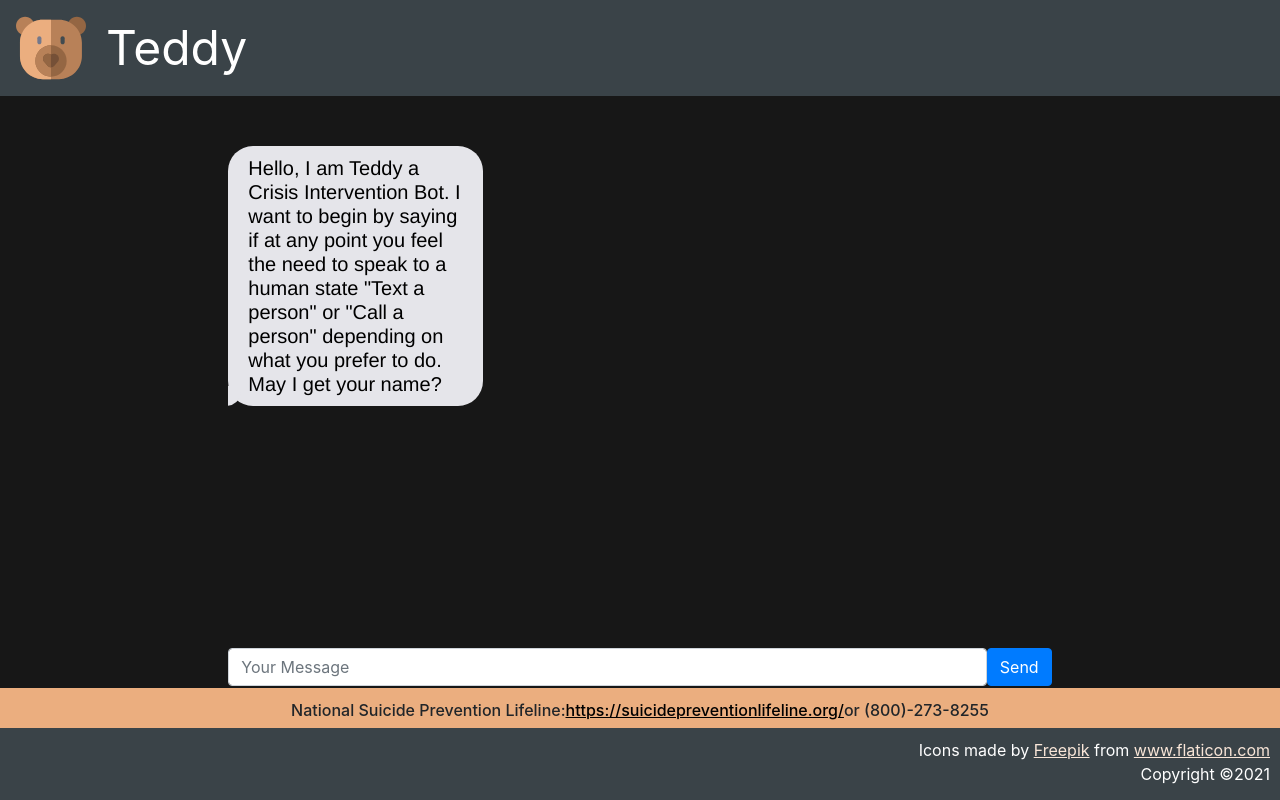
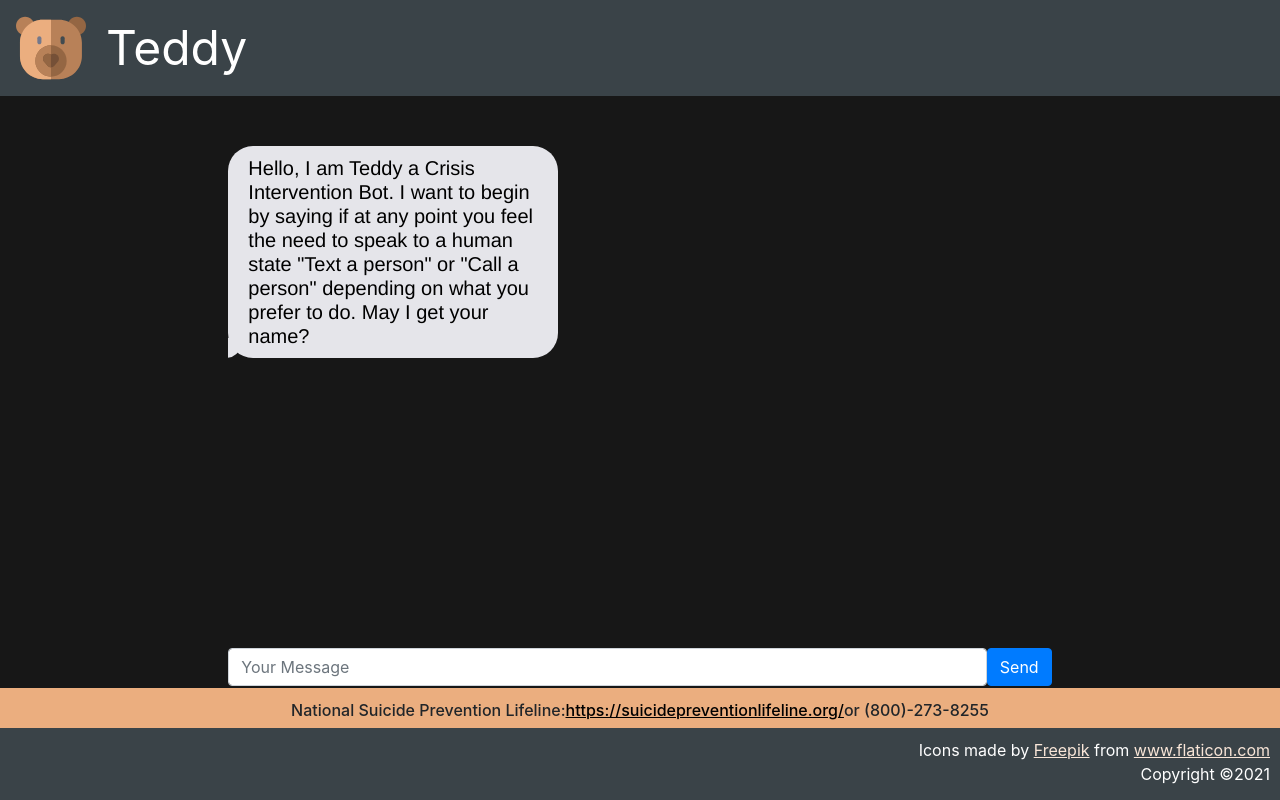
Before and after one commit to Bracciata/Cornhacks2021, a React (Create React App) app in the folder teddy/: page / in a window 1280 px wide. Built offline with nearby package versions, Linux system fonts and the light colour scheme; no server answers.

Commit message:
Updated the chat styling and added media

```diff
--- a/teddy/src/App.css
+++ b/teddy/src/App.css
@@ -119,7 +119,7 @@ div.Chat-Container{
   height: calc(100% - 52px);
 }
 p {
-  max-width: 255px;
+  max-width: 40%;
   word-wrap: break-word;
   margin-bottom: 12px;
   line-height: 24px;
```
Also changed, not shown: 2 other files (tests, documents, lock files or other folders).
